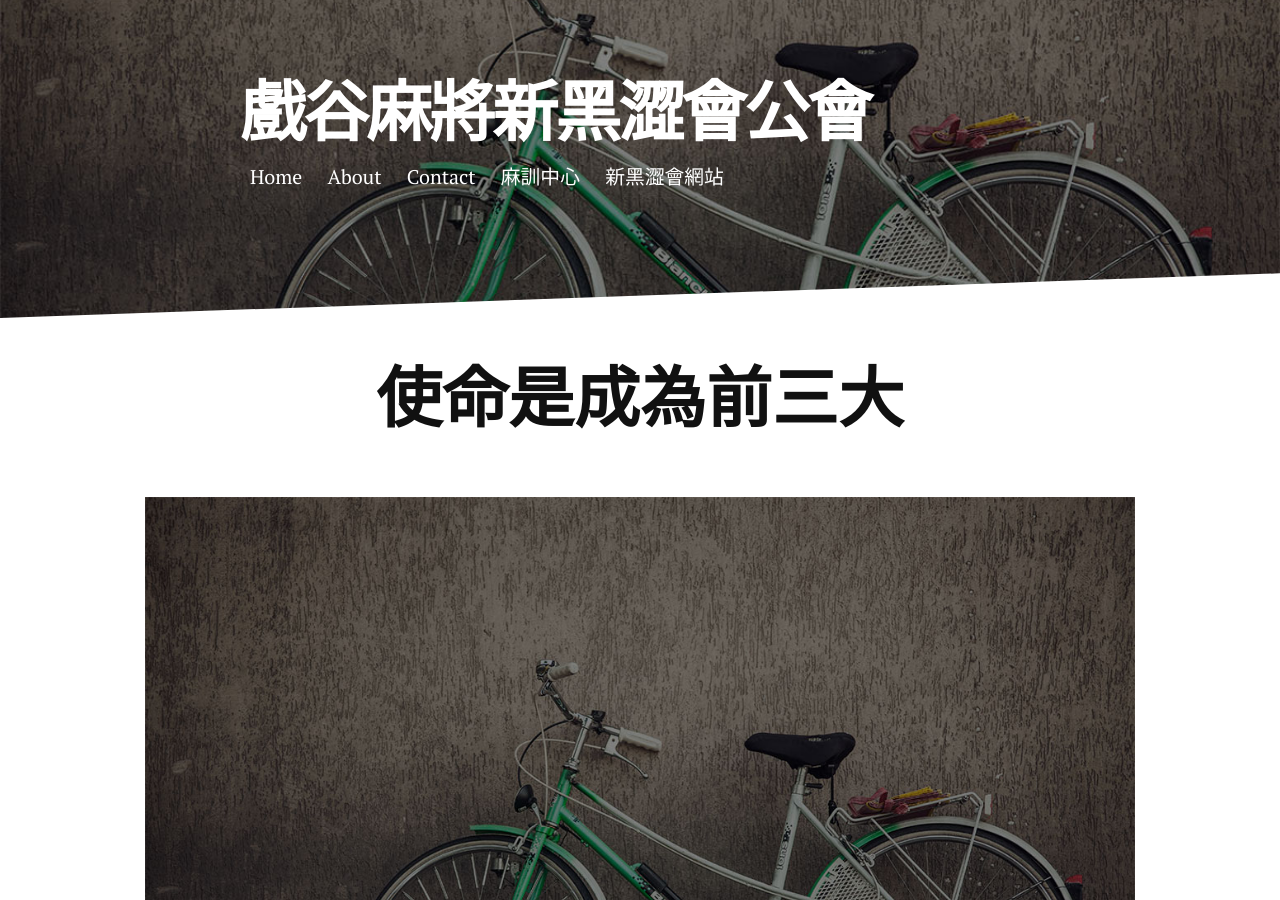
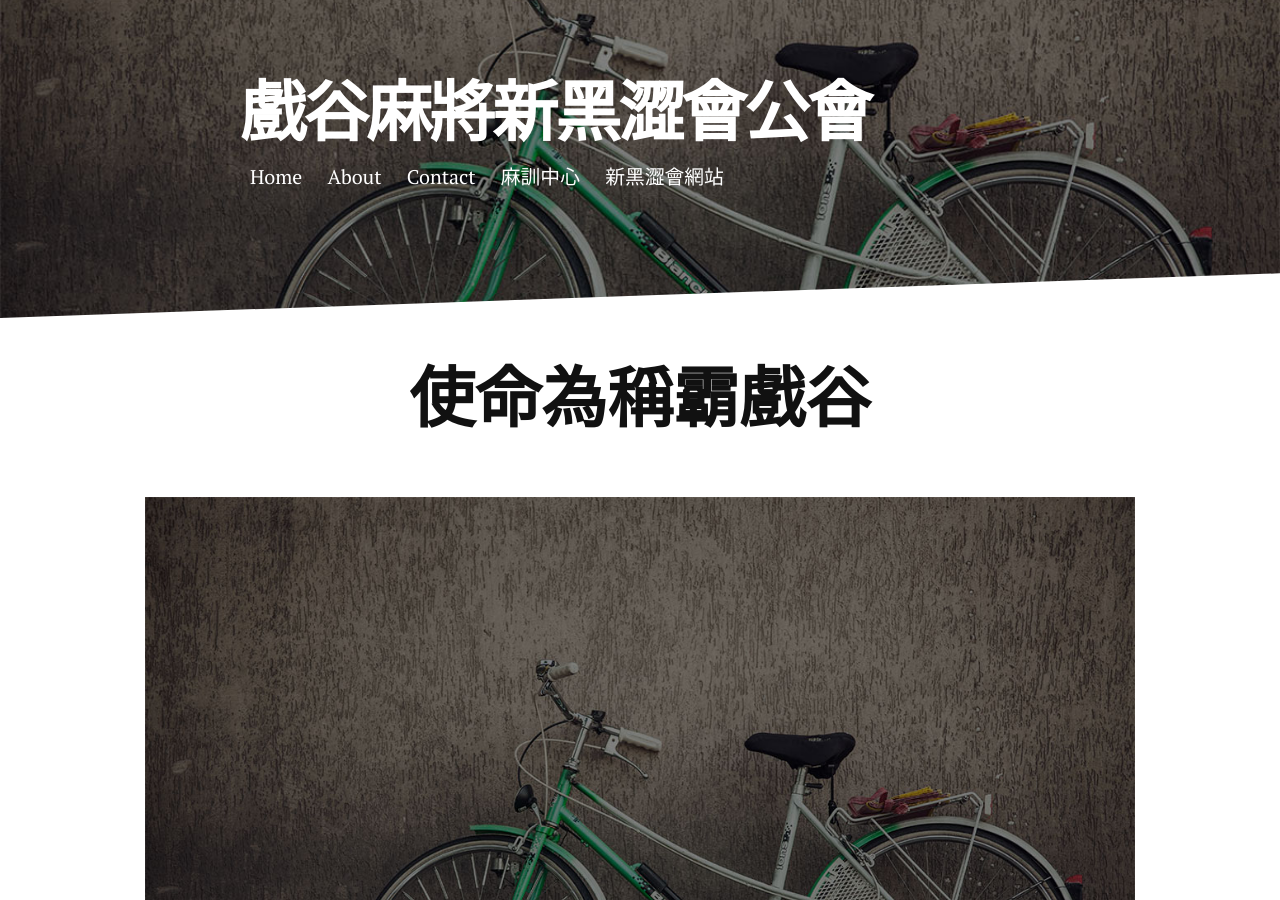
Before and after one commit to jetbomb2012/beloved, a Jekyll site: the page built from about.md, in a window 1280 px wide and 900 px high. Built offline with Jekyll 4.4.1, drawn with Linux system fonts in a browser that asks for light colours; nearby versions of some CDN libraries.

Commit message:
Update about.md

```diff
--- a/about.md
+++ b/about.md
@@ -4,7 +4,7 @@ title: 新黑澀會
 ---
 
 <div class="post">
-	<h1 class="pageTitle">使命是成為前三大</h1>
+	<h1 class="pageTitle">使命為稱霸戲谷</h1>
 	<img src="{{ '/assets/img/touring.jpg' | relative_url }}" alt="">
 	<p class="intro">預訂於2024年年中, 成為戲谷前三大公會之一</p>
 
```
